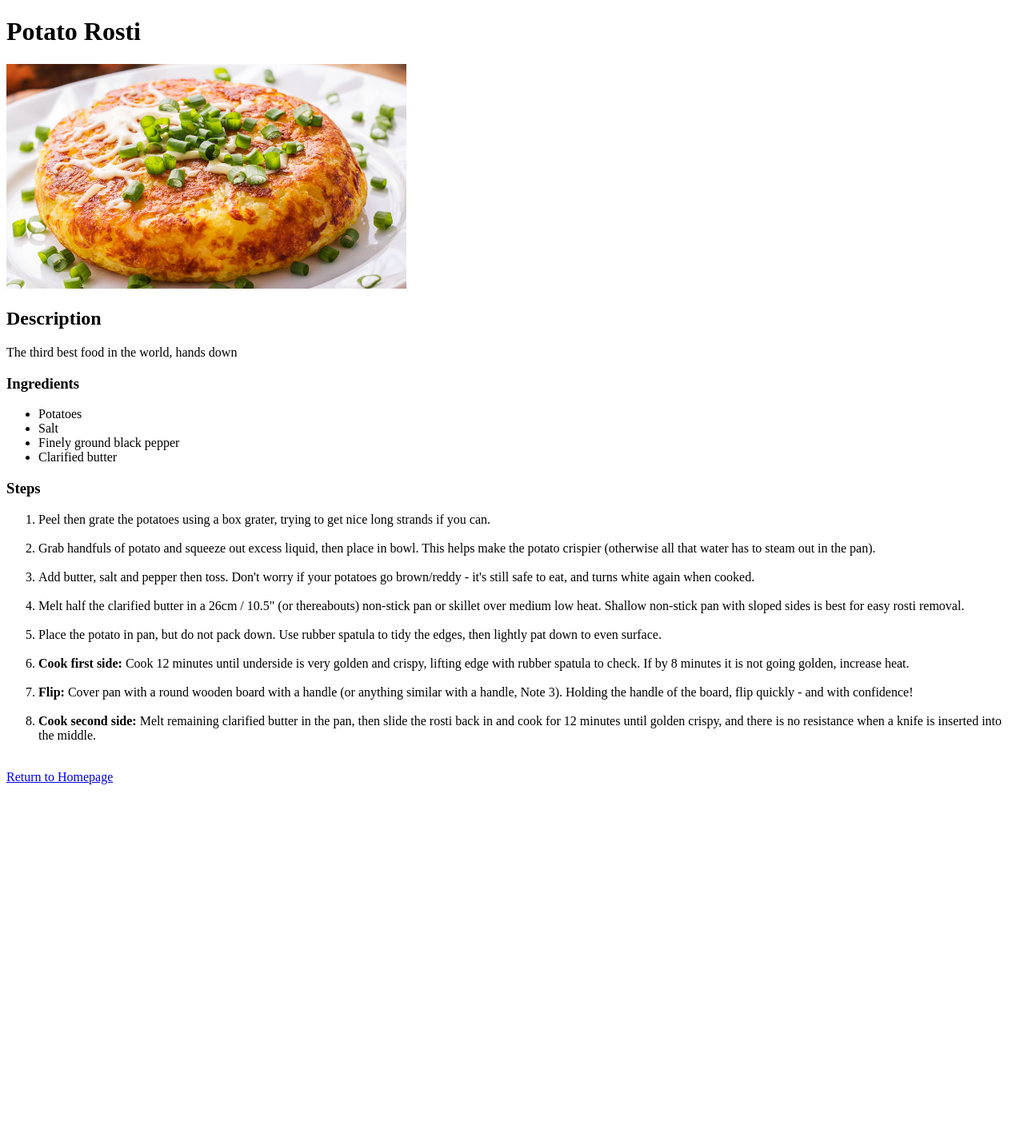
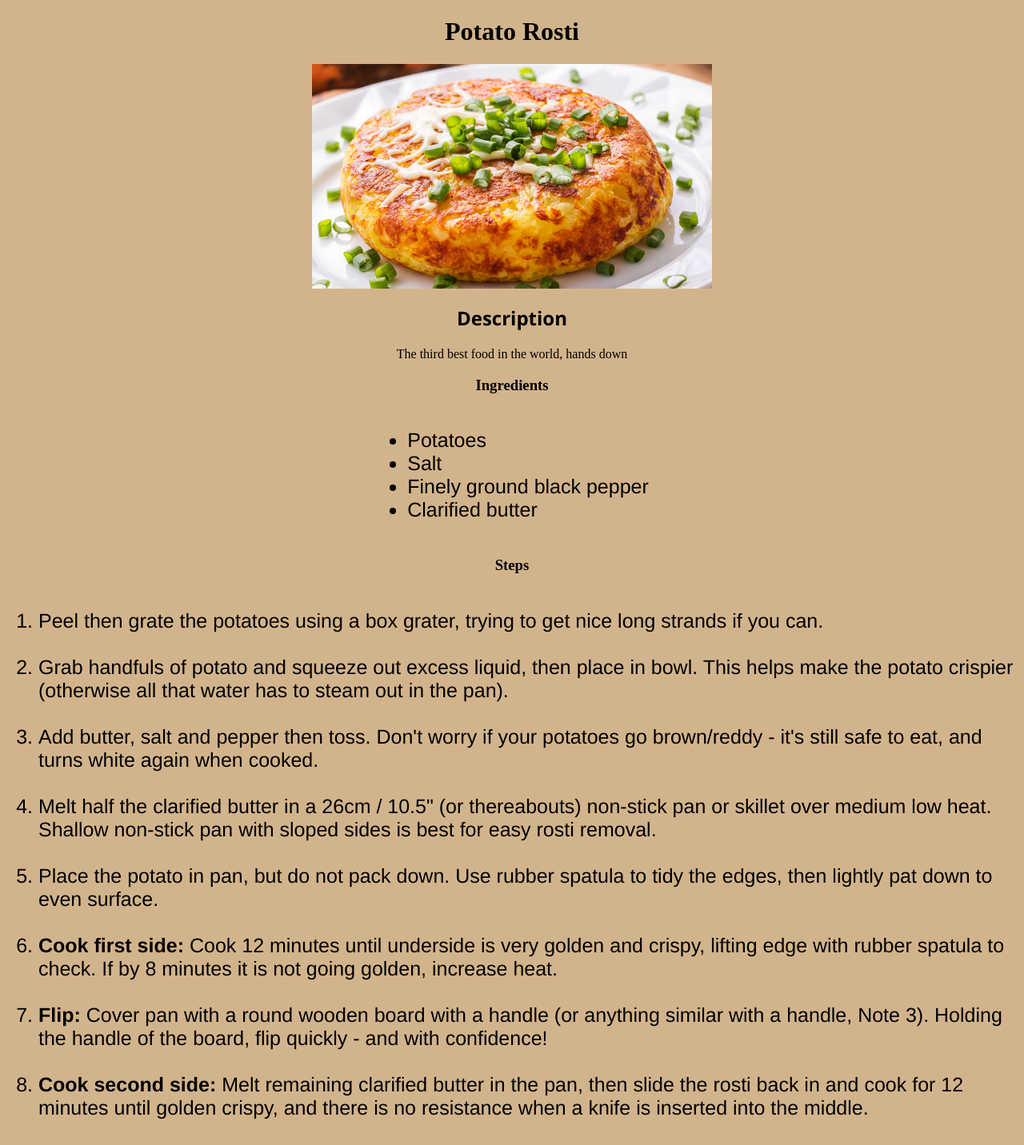
Before and after one commit to RCouto17/odin-recipes, a plain HTML site: page recipes/rosti.html in a window 1280 px wide. Shown: the top 1432 px of the page at 80% size. Before the commit the page ends 989 px from the top, so only its background shows below. Drawn offline with Linux system fonts and the light colour scheme.

Commit message:
add css style to all pages for practicing

```diff
--- a/recipes/rosti.html
+++ b/recipes/rosti.html
@@ -4,24 +4,28 @@
     <meta charset="UTF-8">
     <meta name="viewport" content="width=device-width, initial-scale=1.0">
     <title>Potato Rosti</title>
+    <link rel="stylesheet" href="../style.css">
 </head>
 <body>
-    <h1>Potato Rosti</h1>
+    <h1 class="title">Potato Rosti</h1>
     <img src="../img/rosti.jpg" alt="A beautiful Potato Rosti" width="500">
 
-    <h2>Description</h2>
+    <h2 class="subtitle">Description</h2>
     <p>The third best food in the world, hands down</p>
 
     <h3>Ingredients</h3>
-    <ul>
+    <div class="container">
+        <ul class="list">
         <li>Potatoes</li>
         <li>Salt</li>
         <li>Finely ground black pepper</li>
         <li>Clarified butter</li>
     </ul>
+    </div>
 
     <h3>Steps</h3>
-    <ol>
+    <div class="container">
+        <ol class="list">
         <li>Peel then grate the potatoes using a box grater, trying to get nice long strands if you can.</li>
         <br />
         <li>Grab handfuls of potato and squeeze out excess liquid, then place in bowl. This helps make the potato crispier (otherwise all that water has to steam out in the pan).</li>
@@ -39,7 +43,8 @@
         <li><strong>Cook second side:</strong> Melt remaining clarified butter in the pan, then slide the rosti back in and cook for 12 minutes until golden crispy, and there is no resistance when a knife is inserted into the middle.</li>
         <br />
     </ol>
+    </div>
 
-    <a href="../index.html">Return to Homepage</a>
+    <a class="home" href="../index.html">Return to Homepage</a>
 </body>
 </html>
--- /dev/null
+++ b/style.css
@@ -0,0 +1,36 @@
+*{
+
+    background-color: tan;
+}
+.title{
+    font-weight: bold;
+    text-align: center;
+}
+img{
+    display: block;
+    margin: 0 auto;
+}
+
+.container{
+    text-align: center;
+}
+
+.list{
+   font-family: 'Franklin Gothic Medium', 'Arial Narrow', Arial, sans-serif;
+   font-size: 25px;
+   text-align: left;
+   display: inline-block;
+}
+
+.subtitle{
+    font-family: 'Segoe UI', Tahoma, Geneva, Verdana, sans-serif;
+    text-align: center;
+}
+
+.home{
+    text-align: left;
+}
+
+h3, p{
+    text-align: center;
+}
```
Also changed, not shown: index.html (+9 -6 lines), recipes/gnocchi.html (+10 -6 lines), recipes/lasagna.html (+10 -6 lines).
